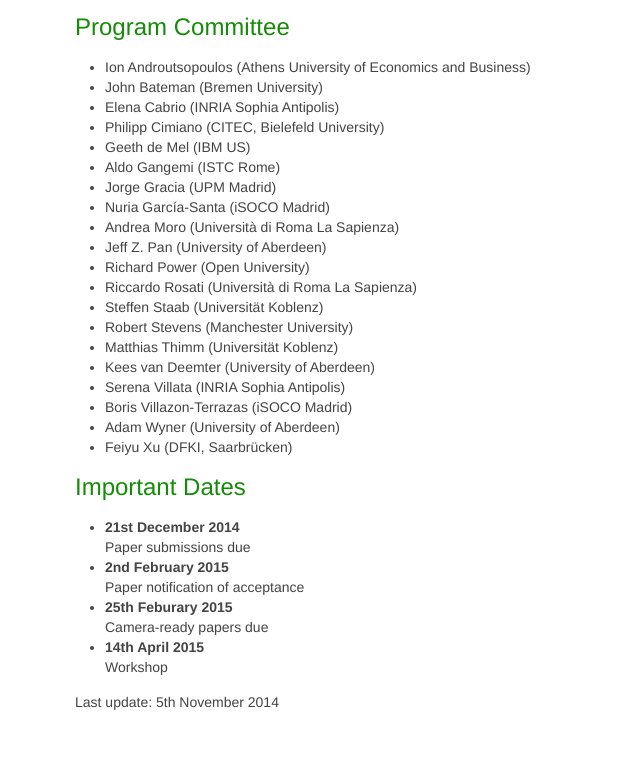
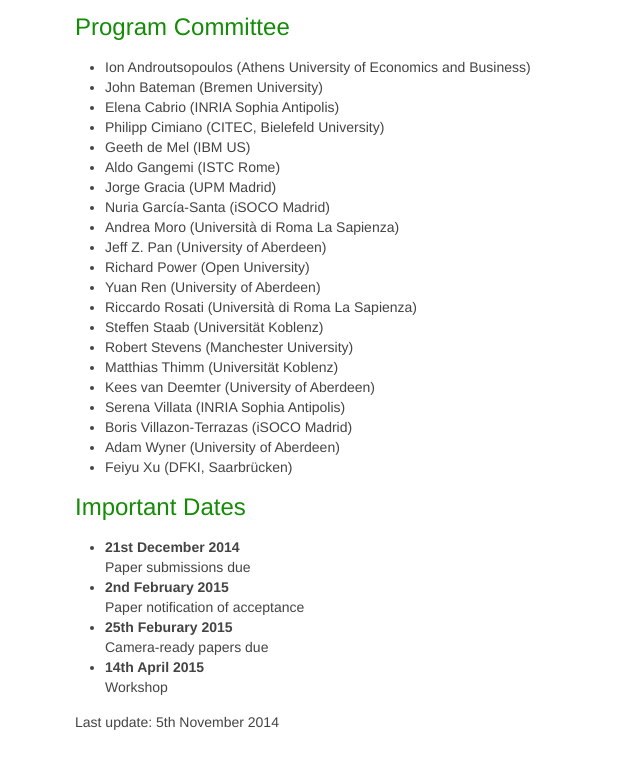
Before and after one commit to langandonto/langandonto.github.io, a plain HTML site: page cfp.html in a window 1280 px wide. Shown: the part 1094-1863 px from the top of the page, without its empty margins (0-640 px from the left). Drawn offline with Linux system fonts and the light colour scheme.

Commit message:
Added Yuan to PC

```diff
--- a/cfp.html
+++ b/cfp.html
@@ -95,6 +95,7 @@
             <li>Andrea Moro (Università di Roma La Sapienza)</li>
             <li>Jeff Z. Pan (University of Aberdeen)</li>
             <li>Richard Power (Open University)</li>
+            <li>Yuan Ren (University of Aberdeen)</li>
             <li>Riccardo Rosati (Università di Roma La Sapienza)</li>
             <li>Steffen Staab (Universität Koblenz)</li>
             <li>Robert Stevens (Manchester University)</li>
```
